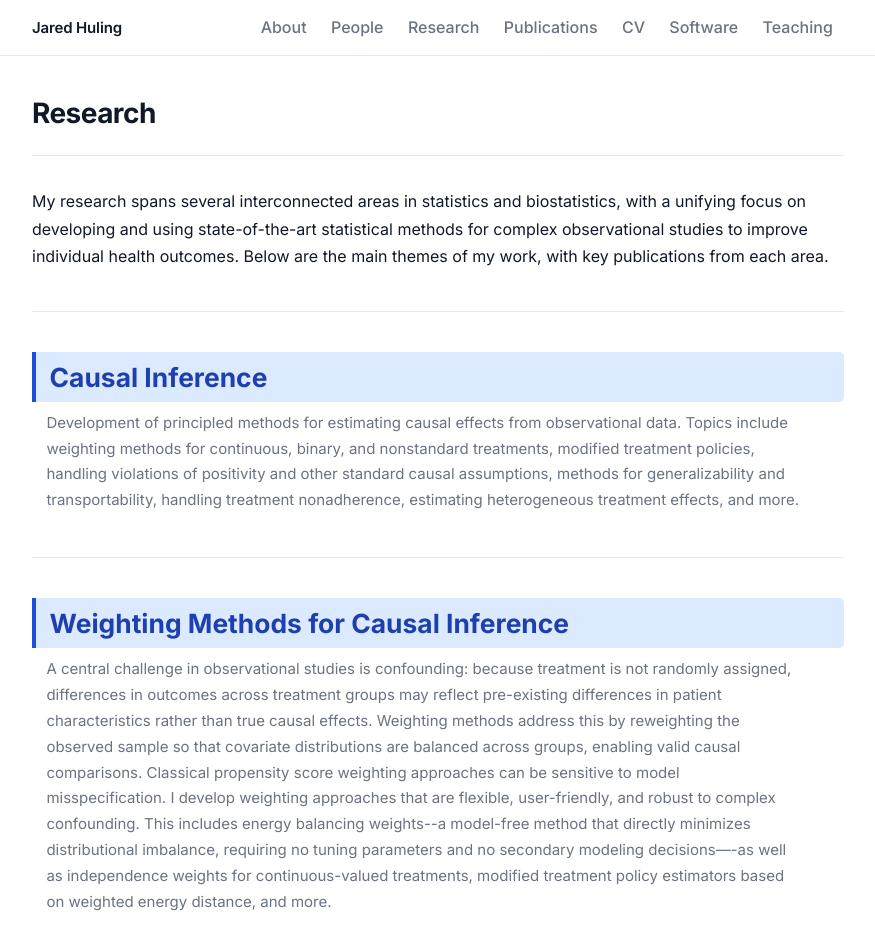
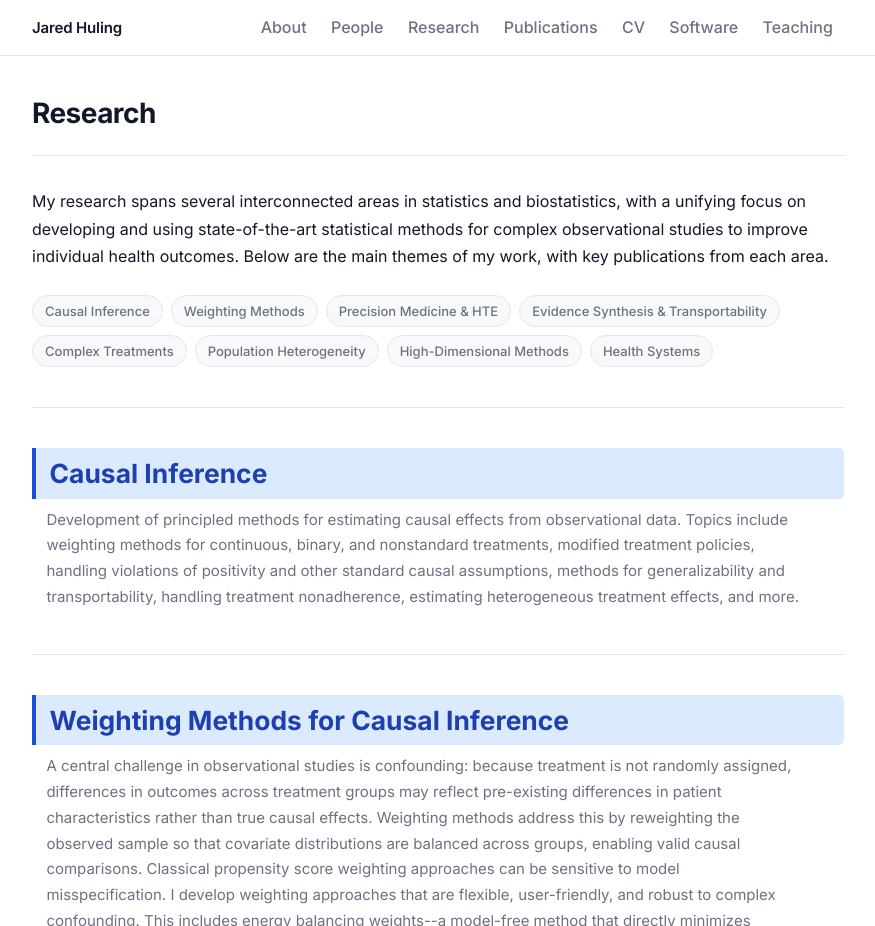
Before and after one commit to jaredhuling/jaredhuling.github.io, a Jekyll site: the page built from _pages/research.md, in a window 1280 px wide and 1400 px high, cut to the strip 0-926 px from the top of the window. Shown: the whole strip, without its empty margins (202-1077 px from the left). Built offline with Jekyll 4.4.1, drawn with Linux system fonts in a browser that asks for light colours.

Commit message:
research theme index

```diff
--- a/_pages/research.md
+++ b/_pages/research.md
@@ -10,9 +10,20 @@ observational studies to improve individual
 health outcomes. Below are the main themes of my work, with key publications
 from each area.
 
+<nav class="research-index">
+  <a href="#causal-inference">Causal Inference</a>
+  <a href="#weighting-methods">Weighting Methods</a>
+  <a href="#precision-medicine">Precision Medicine &amp; HTE</a>
+  <a href="#evidence-synthesis">Evidence Synthesis &amp; Transportability</a>
+  <a href="#complex-treatments">Complex Treatments</a>
+  <a href="#population-heterogeneity">Population Heterogeneity</a>
+  <a href="#high-dimensional">High-Dimensional Methods</a>
+  <a href="#health-systems">Health Systems</a>
+</nav>
+
 ---
 
-<div class="research-theme">
+<div class="research-theme" id="causal-inference">
 <h2 class="research-theme-title">Causal Inference</h2>
 <p class="research-theme-desc">Development of principled methods for estimating causal effects from
 observational data. Topics include weighting methods for continuous,
@@ -25,7 +36,7 @@ assumptions, methods for generalizability and transportability, handling treatme
 
 <hr class="research-theme-divider">
 
-<div class="research-theme">
+<div class="research-theme" id="weighting-methods">
 <h2 class="research-theme-title">Weighting Methods for Causal Inference</h2>
 <p class="research-theme-desc">A central challenge in observational studies is confounding: because
 treatment is not randomly assigned, differences in outcomes across treatment
@@ -48,7 +59,7 @@ weighted energy distance, and more.</p>
 
 <hr class="research-theme-divider">
 
-<div class="research-theme">
+<div class="research-theme" id="precision-medicine">
 <h2 class="research-theme-title">Precision Medicine &amp; Heterogeneity of Treatment Effect</h2>
 <p class="research-theme-desc">Statistical methods for personalizing treatment decisions based on individual
 patient characteristics and understanding heterogeneity of treatment effect. This includes estimation of optimal individualized
@@ -61,7 +72,7 @@ types, multi-category treatments, and high-dimensional data.</p>
 
 <hr class="research-theme-divider">
 
-<div class="research-theme">
+<div class="research-theme" id="evidence-synthesis">
 <h2 class="research-theme-title">Evidence Synthesis, Generalizability, Transportability, &amp; Data-Fusion</h2>
 <p class="research-theme-desc">Methods for combining evidence and data across multiple studies while preserving
 causal interpretability. This includes causally interpretable random-effects
@@ -72,11 +83,9 @@ and transportability of causal effects to target populations in the presence of
 </div>
 </div>
 
-
-
 <hr class="research-theme-divider">
 
-<div class="research-theme">
+<div class="research-theme" id="complex-treatments">
 <h2 class="research-theme-title">Causal Inference for Complex Treatments</h2>
 <p class="research-theme-desc">Development of principled methods for confounding control and heterogeneity of effect for situations in which the treatment or intervention
 of scientific interest is complex and not just binary, such as continuous-valued treatments, functional treatments, and many-valued treatments.</p>
@@ -87,7 +96,7 @@ of scientific interest is complex and not just binary, such as continuous-valued
 
 <hr class="research-theme-divider">
 
-<div class="research-theme">
+<div class="research-theme" id="population-heterogeneity">
 <h2 class="research-theme-title">Population Heterogeneity &amp; Risk Prediction</h2>
 <p class="research-theme-desc">Methods for modeling and leveraging population heterogeneity in statistical
 analyses and for clinical risk prediction. This work focuses on the development of statistical modeling approaches that tailor predictions and analyses
@@ -98,11 +107,9 @@ intervention effects.</p>
 </div>
 </div>
 
-
-
 <hr class="research-theme-divider">
 
-<div class="research-theme">
+<div class="research-theme" id="high-dimensional">
 <h2 class="research-theme-title">High-Dimensional &amp; Computational Methods</h2>
 <p class="research-theme-desc">Variable selection and dimensionality reduction for complex, high-dimensional
 data, and efficient computational algorithms for large-scale statistical
@@ -115,7 +122,7 @@ approaches, and optimization algorithms for large datasets.</p>
 
 <hr class="research-theme-divider">
 
-<div class="research-theme">
+<div class="research-theme" id="health-systems">
 <h2 class="research-theme-title">Health Systems Applications</h2>
 <p class="research-theme-desc">Applications of statistical methods to improve healthcare delivery and patient
 outcomes, including hospital risk prediction, readmission reduction, and
--- a/assets/css/main.scss
+++ b/assets/css/main.scss
@@ -535,6 +535,34 @@ author { font-weight: 600; }
 /* ============================================================
    Research themes page
    ============================================================ */
+/* Research theme index */
+.research-index {
+  display: flex;
+  flex-wrap: wrap;
+  gap: 0.5rem;
+  margin: 1.5rem 0 0.5rem;
+
+  a {
+    display: inline-block;
+    font-size: 0.8125rem;
+    font-weight: 500;
+    padding: 0.25rem 0.75rem;
+    background: var(--color-bg-subtle);
+    border: 1px solid var(--color-border);
+    border-radius: 99px;
+    color: var(--color-text-muted);
+    text-decoration: none;
+    transition: background 0.15s, color 0.15s, border-color 0.15s;
+
+    &:hover {
+      background: var(--color-bg-accent);
+      border-color: var(--color-accent);
+      color: var(--color-accent);
+      text-decoration: none;
+    }
+  }
+}
+
 .research-theme {
   margin-bottom: 2.75rem;
   padding-bottom: 0;
```
